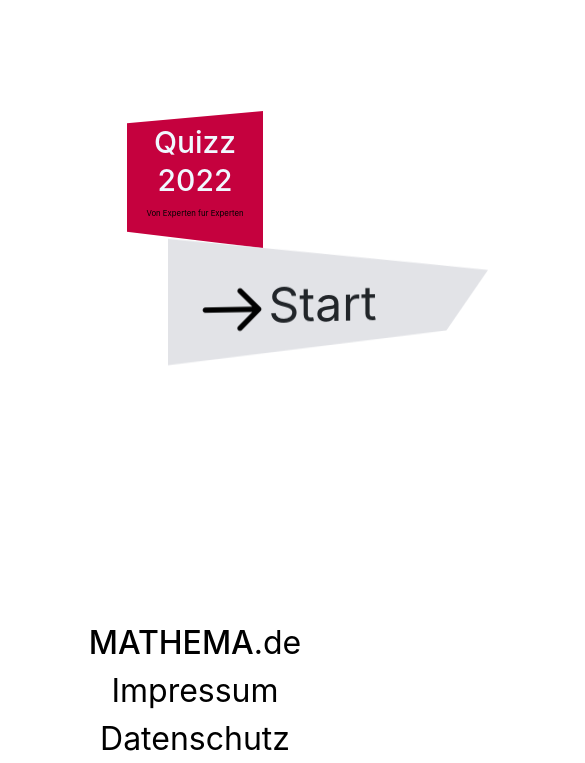
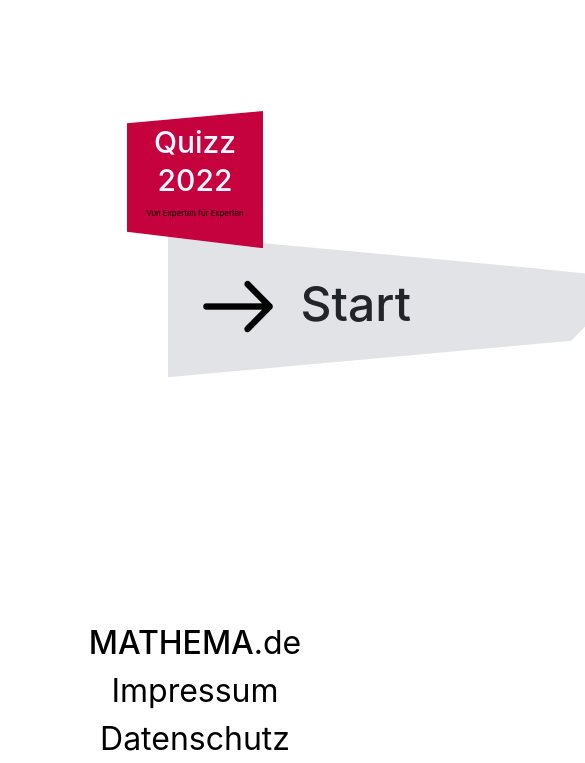
Before and after one commit to Urke011/quizz, a plain HTML site: page index.html in a window 390 px wide. Shown: the part 81-844 px from the top of the page, 585 px wide, since content can reach past the window. Drawn offline with nearby package versions, Linux system fonts and the light colour scheme.

Commit message:
gray container width 100% responsive

```diff
--- a/index.html
+++ b/index.html
@@ -53,10 +53,10 @@
     <div class="quizz-container">
         <div class="red-container">
             <h1>Quizz 2022</h1>
-            <p>Von Experten fur Experten</p>
+            <p>Von Experten für Experten</p>
         </div>
         <div class="gray-container">
-            <img src="Image/arrow-right.png" alt="arrow">
+            <div> <img src="Image/arrow-right.png" alt="arrow"></div>
             <p>Start</p>
         </div>
     </div>
--- a/style.css
+++ b/style.css
@@ -156,27 +156,29 @@ p {
 }
 
 .gray-container {
-    width: 20em;
+    display: flex;
+    width: 29em;
     padding: 2em;
     background-color: #E2E3E7;
-    clip-path: polygon(0% 0%, 78% 21%, 100% 27%, 87% 71%, 0% 93%);
+    clip-path: polygon(0% -1%, 78% 21%, 100% 28%, 87% 69%, 0% 93%);
     position: absolute;
     left: 40%;
     top: 91%;
-    transform: skewY(359deg);
-
+    transform: skewY(0deg);
+    z-index: -1;
 
 }
 
 .gray-container img {
-    width: 4em;
+    width: 4.8em;
     vertical-align: bottom;
 }
 
 .gray-container p {
-    display: inline;
     vertical-align: middle;
     font-size: xxx-large;
+    margin-left: 0.5em;
+    font-weight: 500;
 }
 
 /* footer */
```
